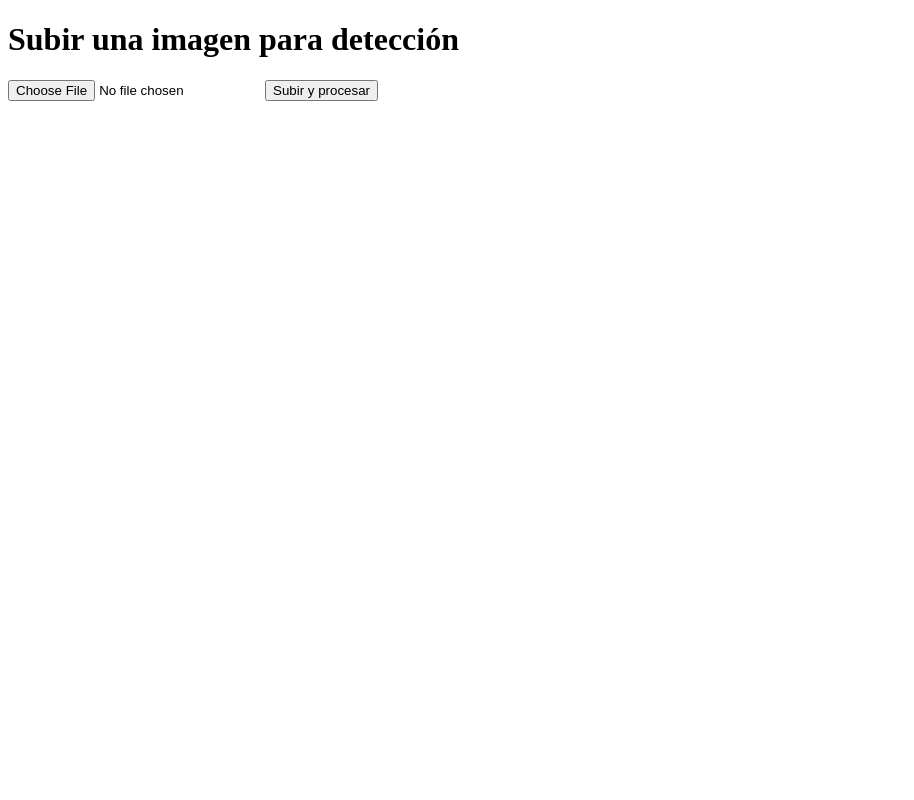
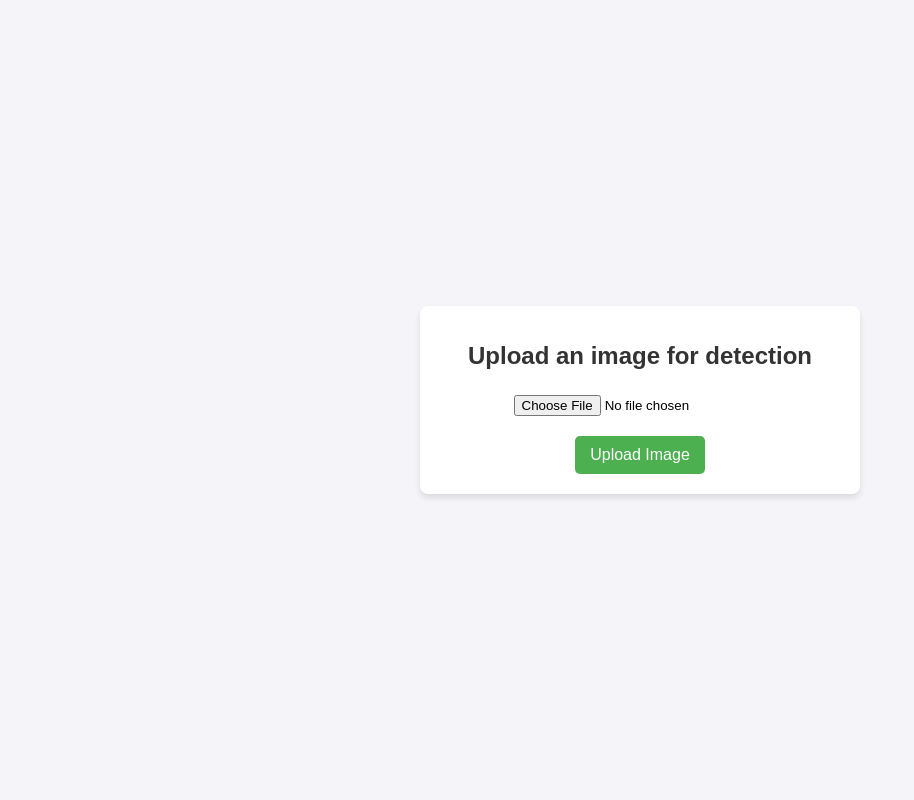
Before and after one commit to albertomateo10/Milestone-3-Deep-Learning, a Flask app: page / in a window 1280 px wide. Shown: the whole page, without its empty margins (0-914 px from the left). Run offline with Flask 2, Linux system fonts and the light colour scheme.

Commit message:
Update index.html

```diff
--- a/templates/index.html
+++ b/templates/index.html
@@ -2,13 +2,77 @@
 <html lang="en">
 <head>
     <meta charset="UTF-8">
-    <title>Subir Imagen</title>
+    <meta name="viewport" content="width=device-width, initial-scale=1.0">
+    <title>Upload Image</title>
+    <!-- CSS Styles -->
+    <style>
+        /* General styles */
+        body {
+            font-family: Arial, sans-serif;
+            margin: 0;
+            padding: 0;
+            background-color: #f4f4f9;
+            display: flex;
+            justify-content: center;
+            align-items: center;
+            height: 100vh;
+        }
+
+        /* Main container */
+        .container {
+            background-color: #ffffff;
+            border-radius: 8px;
+            box-shadow: 0px 4px 6px rgba(0, 0, 0, 0.1);
+            padding: 20px;
+            width: 90%;
+            max-width: 400px;
+            text-align: center;
+        }
+
+        /* Title */
+        h1 {
+            font-size: 24px;
+            color: #333333;
+            margin-bottom: 20px;
+        }
+
+        /* Form */
+        form {
+            display: flex;
+            flex-direction: column;
+            align-items: center;
+        }
+
+        /* File input */
+        input[type="file"] {
+            margin-bottom: 15px;
+            padding: 5px;
+        }
+
+        /* Submit button */
+        button {
+            background-color: #4CAF50;
+            color: white;
+            border: none;
+            padding: 10px 15px;
+            cursor: pointer;
+            border-radius: 5px;
+            font-size: 16px;
+        }
+
+        button:hover {
+            background-color: #45a049;
+        }
+
+    </style>
 </head>
 <body>
-    <h1>Subir una imagen para detección</h1>
-    <form method="post" enctype="multipart/form-data">
-        <input type="file" name="file" required>
-        <input type="submit" value="Subir y procesar">
-    </form>
+    <div class="container">
+        <h1>Upload an image for detection</h1>
+        <form method="POST" enctype="multipart/form-data">
+    		<input type="file" name="file" accept="image/*" required>
+    		<button type="submit">Upload Image</button>
+	    </form>
+    </div>
 </body>
 </html>
```
